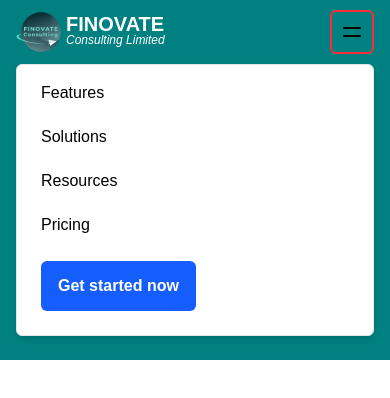
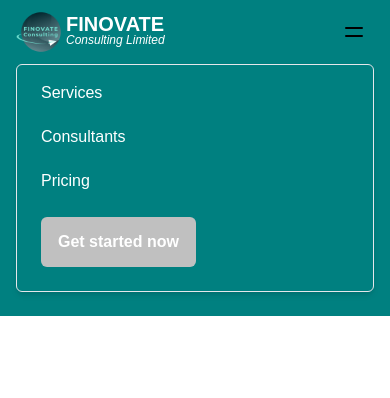
Before and after one commit to Jideotetic/finovate-consulting-limited, a Next.js app: page / in a window 390 px wide. Shown: the top 398 px of the page. Built offline with nearby package versions, Linux system fonts and the light colour scheme.

Commit message:
Updated header section

```diff
--- a/app/page.tsx
+++ b/app/page.tsx
@@ -100,10 +100,10 @@ export default function Home() {
     //   </footer>
     // </div>
 
-    <header className="pb-6 bg-[#008080] lg:pb-0 text-white">
-      <div className="px-4 mx-auto max-w-7xl sm:px-6 lg:px-8">
+    <header className="pb-6 bg-[#008080] md:pb-0 text-white">
+      <div className="px-4 mx-auto max-w-7xl sm:px-6 md:px-8">
         {/* <!-- lg+ --> */}
-        <nav className="flex items-center justify-between h-16 lg:h-20">
+        <nav className="flex items-center justify-between h-16 md:h-20">
           <div className="flex-shrink-0">
             <a href="/" title="" className="flex items-center">
               <Image
@@ -125,7 +125,7 @@ export default function Home() {
 
           <button
             type="button"
-            className="inline-flex p-2 text-black transition-all duration-200 rounded-md lg:hidden focus:bg-gray-100 hover:bg-gray-100 border-2 border-red-500"
+            className="inline-flex p-2 text-black transition-all duration-200 rounded-md md:hidden focus:bg-gray-100 hover:bg-gray-100"
           >
             {/* <!-- Menu open: "hidden", Menu closed: "block" --> */}
             <svg
@@ -160,15 +160,15 @@ export default function Home() {
             </svg>
           </button>
 
-          <div className="hidden lg:flex lg:items-center lg:ml-auto lg:space-x-10">
-            <a
+          <div className="hidden md:flex md:items-center md:ml-auto md:space-x-10">
+            {/* <a
               href="#"
               title=""
               className="text-base font-medium transition-all duration-200 hover:text-[#C0C0C0] focus:text-[#C0C0C0]"
             >
               {" "}
               Features{" "}
-            </a>
+            </a> */}
 
             <a
               href="#"
@@ -185,7 +185,7 @@ export default function Home() {
               className="text-base font-medium transition-all duration-200 hover:text-[#C0C0C0] focus:text-[#C0C0C0]"
             >
               {" "}
-              Resources{" "}
+              Consultants{" "}
             </a>
 
             <a
@@ -201,7 +201,7 @@ export default function Home() {
           <a
             href="#"
             title=""
-            className="items-center justify-center hidden px-4 py-3 ml-10 text-base font-semibold text-white transition-all duration-200 bg-[#C0C0C0] border border-transparent rounded-md lg:inline-flex hover:bg-[#4A4A4A] focus:bg-blue-700"
+            className="items-center justify-center hidden px-4 py-3 ml-10 text-base font-semibold text-white transition-all duration-200 bg-[#C0C0C0] border border-transparent rounded-md md:inline-flex hover:bg-[#4A4A4A] focus:bg-[#4A4A4A]"
             role="button"
           >
             {" "}
@@ -210,40 +210,40 @@ export default function Home() {
         </nav>
 
         {/* <!-- xs to lg --> */}
-        <nav className="pt-4 pb-6 bg-white border border-gray-200 rounded-md shadow-md lg:hidden">
+        <nav className="pt-4 pb-6 bg-[#008080] border border-gray-200 rounded-md shadow-md md:hidden">
           <div className="flow-root">
             <div className="flex flex-col px-6 -my-2 space-y-1">
+              {/* <a
+                href="#"
+                title=""
+                className="inline-flex py-2 text-base font-medium transition-all duration-200 hover:text-[#C0C0C0] focus:text-[#C0C0C0]"
+              >
+                {" "}
+                Features{" "}
+              </a> */}
+
               <a
                 href="#"
                 title=""
-                className="inline-flex py-2 text-base font-medium text-black transition-all duration-200 hover:text-blue-600 focus:text-blue-600"
+                className="inline-flex py-2 text-base font-medium transition-all duration-200 hover:text-[#C0C0C0] focus:text-[#C0C0C0]"
               >
                 {" "}
-                Features{" "}
+                Services{" "}
               </a>
 
               <a
                 href="#"
                 title=""
-                className="inline-flex py-2 text-base font-medium text-black transition-all duration-200 hover:text-blue-600 focus:text-blue-600"
+                className="inline-flex py-2 text-base font-medium transition-all duration-200 hover:text-[#C0C0C0] focus:text-[#C0C0C0]"
               >
                 {" "}
-                Solutions{" "}
+                Consultants{" "}
               </a>
 
               <a
                 href="#"
                 title=""
-                className="inline-flex py-2 text-base font-medium text-black transition-all duration-200 hover:text-blue-600 focus:text-blue-600"
-              >
-                {" "}
-                Resources{" "}
-              </a>
-
-              <a
-                href="#"
-                title=""
-                className="inline-flex py-2 text-base font-medium text-black transition-all duration-200 hover:text-blue-600 focus:text-blue-600"
+                className="inline-flex py-2 text-base font-medium transition-all duration-200 hover:text-[#C0C0C0] focus:text-[#C0C0C0]"
               >
                 {" "}
                 Pricing{" "}
@@ -255,7 +255,7 @@ export default function Home() {
             <a
               href="#"
               title=""
-              className="inline-flex justify-center px-4 py-3 text-base font-semibold text-white transition-all duration-200 bg-blue-600 border border-transparent rounded-md tems-center hover:bg-blue-700 focus:bg-blue-700"
+              className="inline-flex justify-center px-4 py-3 text-base font-semibold text-white transition-all duration-200 bg-[#C0C0C0] border border-transparent rounded-md items-center hover:bg-[#4A4A4A] focus:bg-[#4A4A4A]"
               role="button"
             >
               {" "}
```
